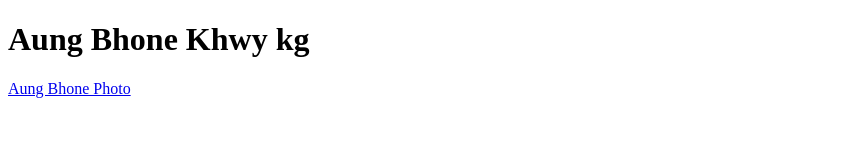
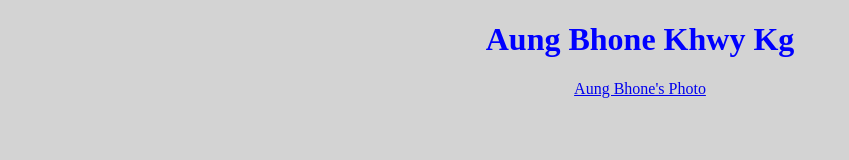
Before and after one commit to Novich55/novich.github.io, a plain HTML site: page index.html in a window 1280 px wide. Shown: the whole page, without its empty margins (0-849 px from the left). Drawn offline with Linux system fonts and the light colour scheme.

Commit message:
Add files via upload

```diff
--- /dev/null
+++ b/index.css
@@ -0,0 +1,12 @@
+body {
+    background-color: lightgray;
+}
+
+div {
+    color: blue;
+    text-align: center;
+}
+
+a:hover {
+    color: hotpink;
+}
--- a/index.html
+++ b/index.html
@@ -4,10 +4,14 @@
     <meta charset="UTF-8">
     <meta http-equiv="X-UA-Compatible" content="IE=edge">
     <meta name="viewport" content="width=device-width, initial-scale=1.0">
+    <link rel="stylesheet" href="index.css">
+    <script src="function.js"></script>
     <title>Aung Bhone</title>
 </head>
 <body>
-    <h1>Aung Bhone Khwy kg</h1>
-    <a href="image/dogwithglasses.jpg">Aung Bhone Photo</a>
+    <div>
+        <h1>Aung Bhone Khwy Kg</h1>
+        <a href="image/dogwithglasses.jpg">Aung Bhone's Photo</a>
+    </div>
 </body>
 </html>
```
Also changed, not shown: function.js (added).
